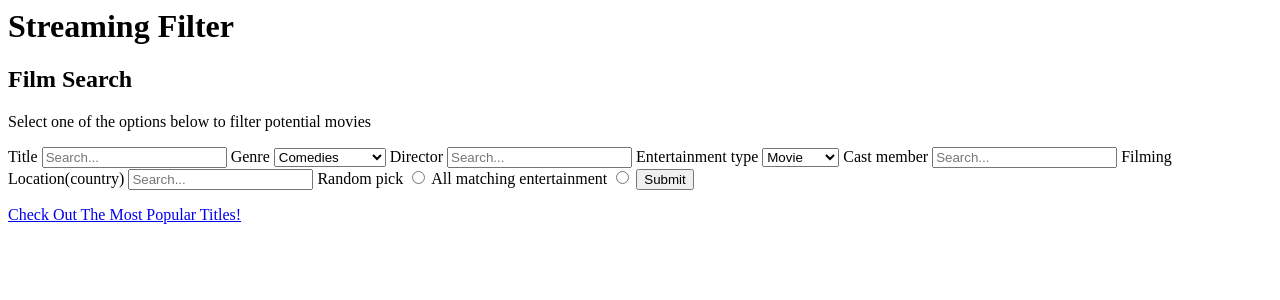
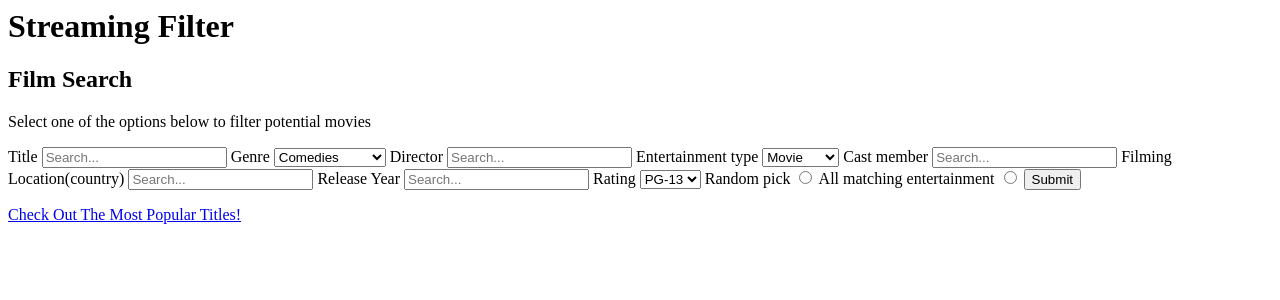
Before and after one commit to CS-257-S22/team-project-team-e-1, a Flask app: template templates/home.html in a window 1280 px wide. Shown: the top 300 px of the page. Run offline with Flask 2, Linux system fonts and the light colour scheme; the template is opened without the code that fills it, so the values that code supplies are empty.

Commit message:
More search options

```diff
--- a/templates/home.html
+++ b/templates/home.html
@@ -35,6 +35,16 @@
                 <input type="search" id="query5" name="countryChoice"
                  placeholder="Search..."
                  aria-label="Enter a filming location(country)">
+                <label for ="query6">Release Year</label>
+                <input type="search" id="query6" name="yearChoice"
+                 placeholder="Search..."
+                 aria-label="Enter a year to filter">
+                 <label for ="Rating">Rating</label>
+                 <select name="Rating">
+
+                    <option value="PG-13">PG-13</option>
+                    <option value="PG">PG</option>
+                </select>
                  <label for="randomCheck">Random pick</label>
                  <input type="radio" id="randomCheck" name="randomnessChoice" value="Random">
                  <label for="standardCheck">All matching entertainment</label>
```
